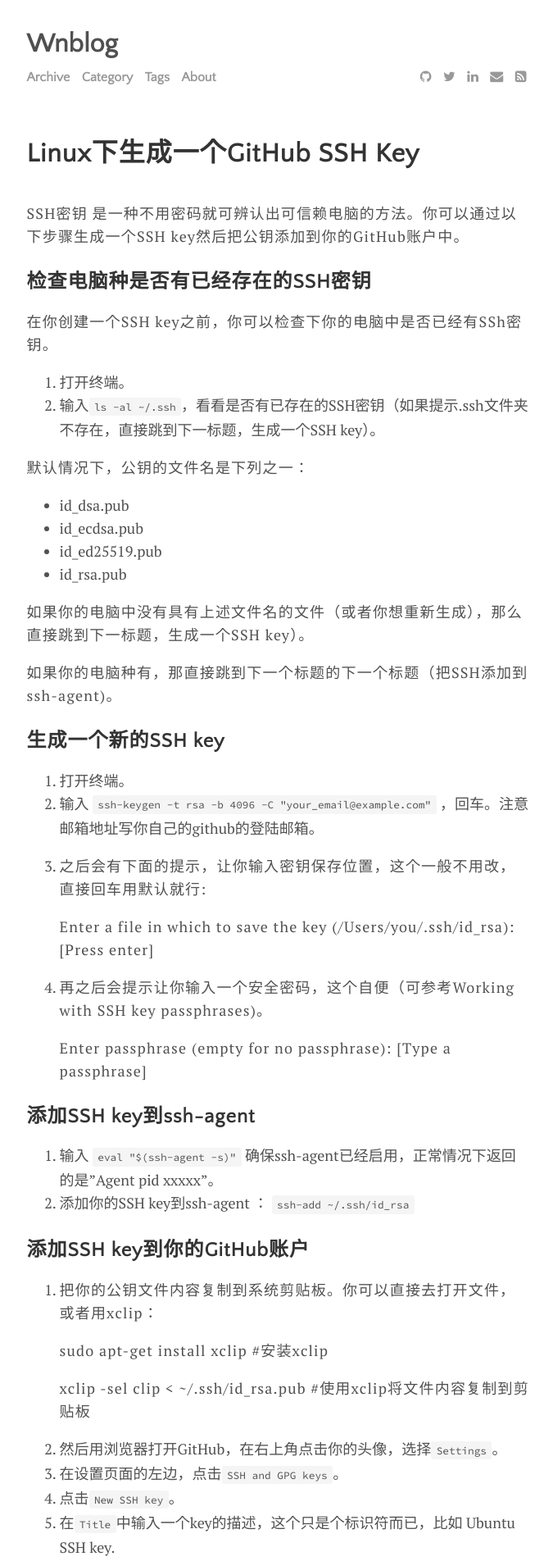
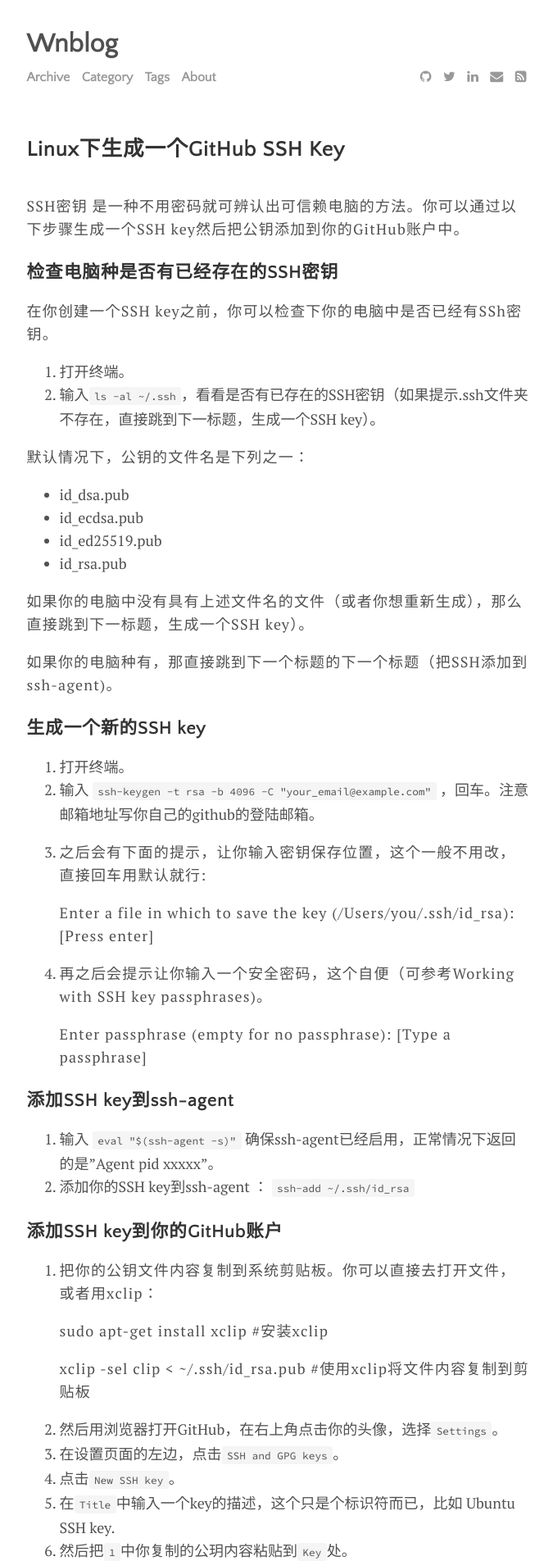
Before and after one commit to er3456qi/er3456qi.github.io, a Jekyll site: the page built from _posts/2016-04-26-Linux下生成一个GitHub SSH Key.md, in a window 1280 px wide. Shown: the top 1904 px of the page at 82% size, without its empty margins (300-975 px from the left). Built offline with Jekyll 4.4.1, drawn with Linux system fonts in a browser that asks for light colours; comment, search, counter and statistics services are not loaded.

Commit message:
update h1,h2 font-size

```diff
--- a/assets/css/main.css
+++ b/assets/css/main.css
@@ -35,11 +35,11 @@
 }
 
 h1{
-  font-size: 2rem;
+  font-size: 1.6rem;
 }
 
 h2{
-  font-size: 1.5rem;
+  font-size: 1.35rem;
 }
 
 h1 a {
```
